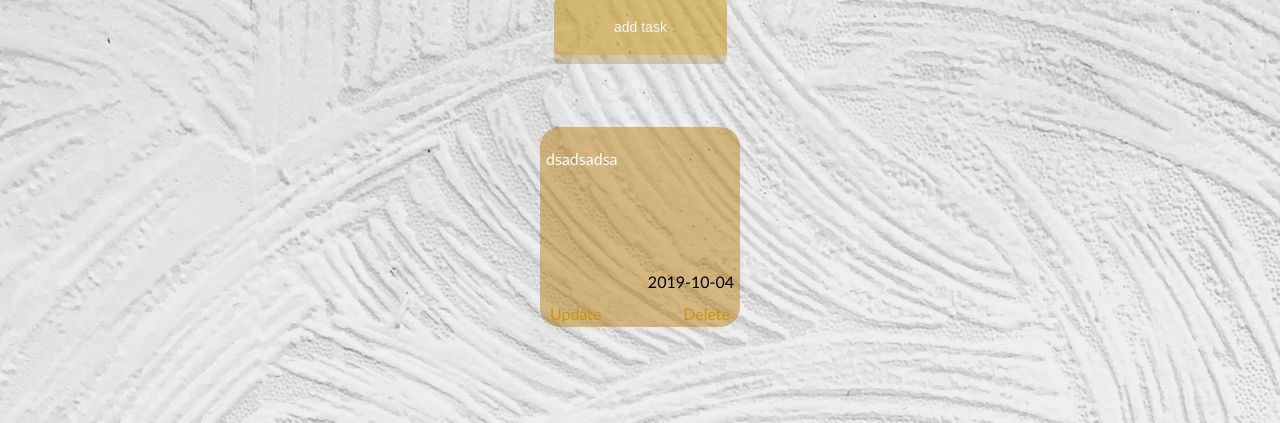
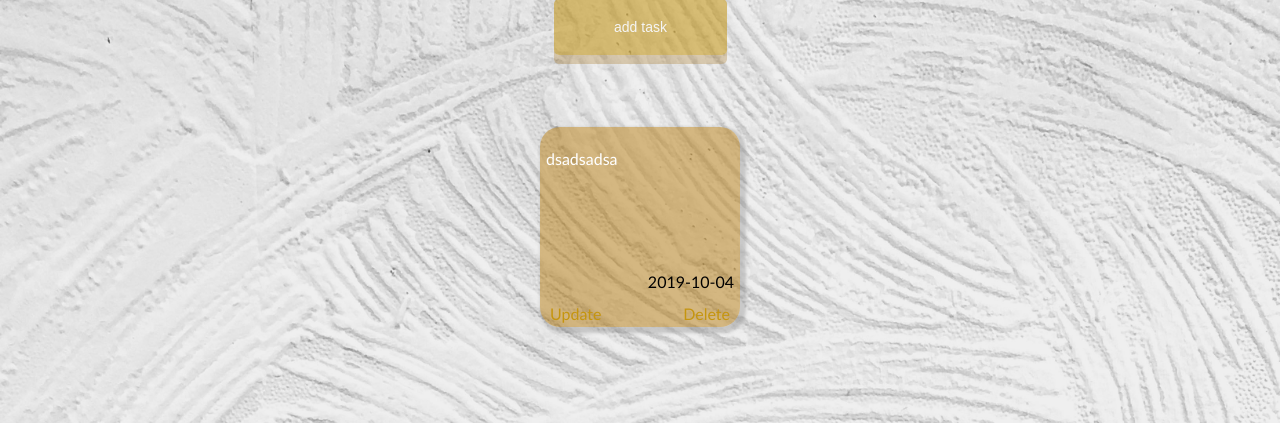
Before and after one commit to mateusmecunhe/python-flask-app, a Flask app: page /task in a window 1280 px wide. Shown: the part 129-552 px from the top of the page. Run offline with Flask 2, Linux system fonts and the light colour scheme; data comes from the database, SQL or seed files in the repository.

Commit message:
shadows in cards

```diff
--- a/static/css/task-master-style.css
+++ b/static/css/task-master-style.css
@@ -10,12 +10,7 @@ body{
 
 .content{
     position: relative;
-
 }
-
-
-
-
 
 h1{
     text-align: center;
@@ -37,7 +32,7 @@ h1{
 }
 
 .card{
-
+    box-shadow: 3px 3px 3px 3px rgba(128, 128, 128, 0.342);
     background-color: #b97e127e;
     height: 200px;
     width: 200px;
```
